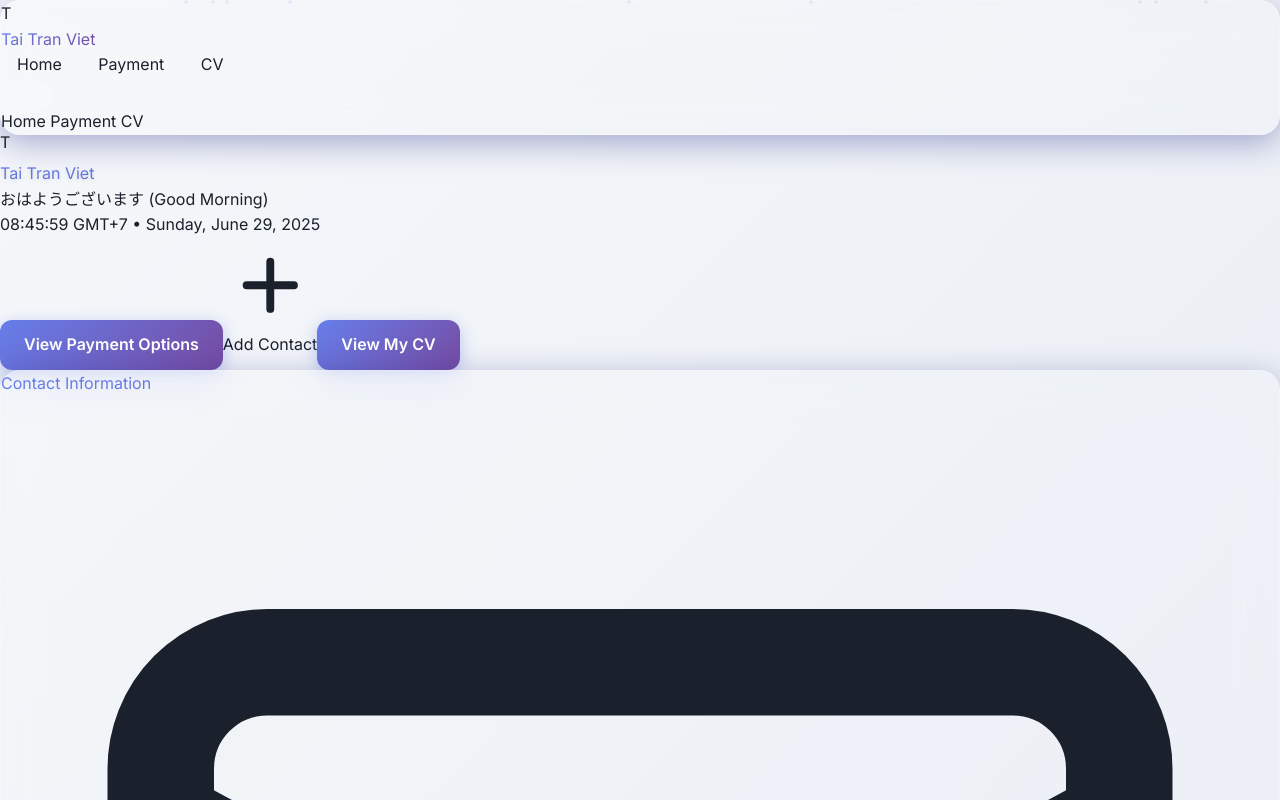
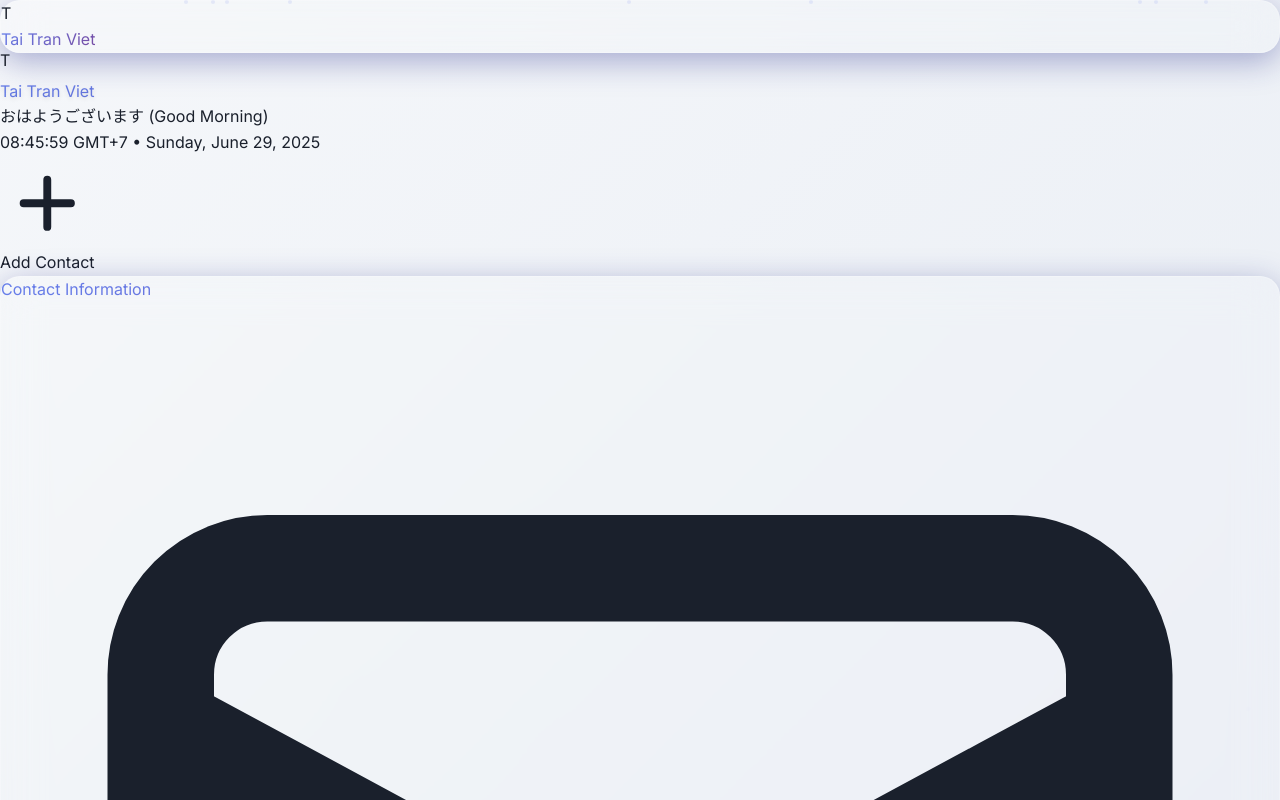
Before and after one commit to tentoilatai/banking.kaiz.vn, an Angular app: page / in a window 1280 px wide. Shown: the top 800 px of the page. Built offline with nearby package versions, Linux system fonts and the light colour scheme; a web font is replaced by a local one.

Commit message:
Ẩn navigation links và chỉ giữ button Add Contact

```diff
--- a/src/app/app.component.html
+++ b/src/app/app.component.html
@@ -15,8 +15,8 @@
             <span class="font-bold text-xl gradient-text">Tai Tran Viet</span>
           </div>
 
-          <!-- Navigation Links -->
-          <div class="hidden md:flex items-center space-x-6">
+          <!-- Navigation Links - Hidden -->
+          <div class="hidden md:flex items-center space-x-6" style="display: none;">
             <a routerLink="/"
                routerLinkActive="text-blue-600"
                [routerLinkActiveOptions]="{exact: true}"
@@ -35,8 +35,8 @@
             </a>
           </div>
 
-          <!-- Mobile Menu Button -->
-          <button class="md:hidden btn-secondary p-2" (click)="toggleMobileMenu()">
+          <!-- Mobile Menu Button - Hidden -->
+          <button class="md:hidden btn-secondary p-2" (click)="toggleMobileMenu()" style="display: none;">
             <svg class="w-6 h-6" fill="none" stroke="currentColor" viewBox="0 0 24 24">
               <path stroke-linecap="round" stroke-linejoin="round" stroke-width="2"
                     [attr.d]="mobileMenuOpen ? 'M6 18L18 6M6 6l12 12' : 'M4 6h16M4 12h16M4 18h16'">
@@ -45,8 +45,8 @@
           </button>
         </div>
 
-        <!-- Mobile Menu -->
-        <div class="md:hidden mt-4 space-y-2" [class.hidden]="!mobileMenuOpen">
+        <!-- Mobile Menu - Hidden -->
+        <div class="md:hidden mt-4 space-y-2" [class.hidden]="!mobileMenuOpen" style="display: none;">
           <a routerLink="/"
              routerLinkActive="text-blue-600"
              [routerLinkActiveOptions]="{exact: true}"
--- a/src/app/pages/home/home.component.html
+++ b/src/app/pages/home/home.component.html
@@ -18,25 +18,14 @@
           </p>
         </div>
 
-        <!-- Three Buttons in a Row -->
-        <div class="flex flex-col sm:flex-row gap-4 justify-center items-center">
-          <button routerLink="/payment"
-                  class="btn-primary px-8 py-4 text-lg font-semibold rounded-2xl">
-            View Payment Options
-          </button>
-
-          <!-- Add Contact Button - Purple in the middle -->
+        <!-- Only Add Contact Button -->
+        <div class="flex justify-center">
           <button (click)="addToContacts()"
                   class="px-8 py-4 text-lg font-semibold rounded-2xl bg-gradient-to-r from-purple-500 to-purple-700 hover:from-purple-600 hover:to-purple-800 text-white shadow-lg hover:shadow-xl transition-all duration-300 hover:scale-105">
             <svg class="w-6 h-6 inline-block mr-2" fill="none" stroke="currentColor" viewBox="0 0 24 24">
               <path stroke-linecap="round" stroke-linejoin="round" stroke-width="2" d="M12 6v6m0 0v6m0-6h6m-6 0H6"></path>
             </svg>
             Add Contact
-          </button>
-
-          <button routerLink="/cv"
-                  class="btn-primary px-8 py-4 text-lg font-semibold rounded-2xl">
-            View My CV
           </button>
         </div>
       </div>
```
